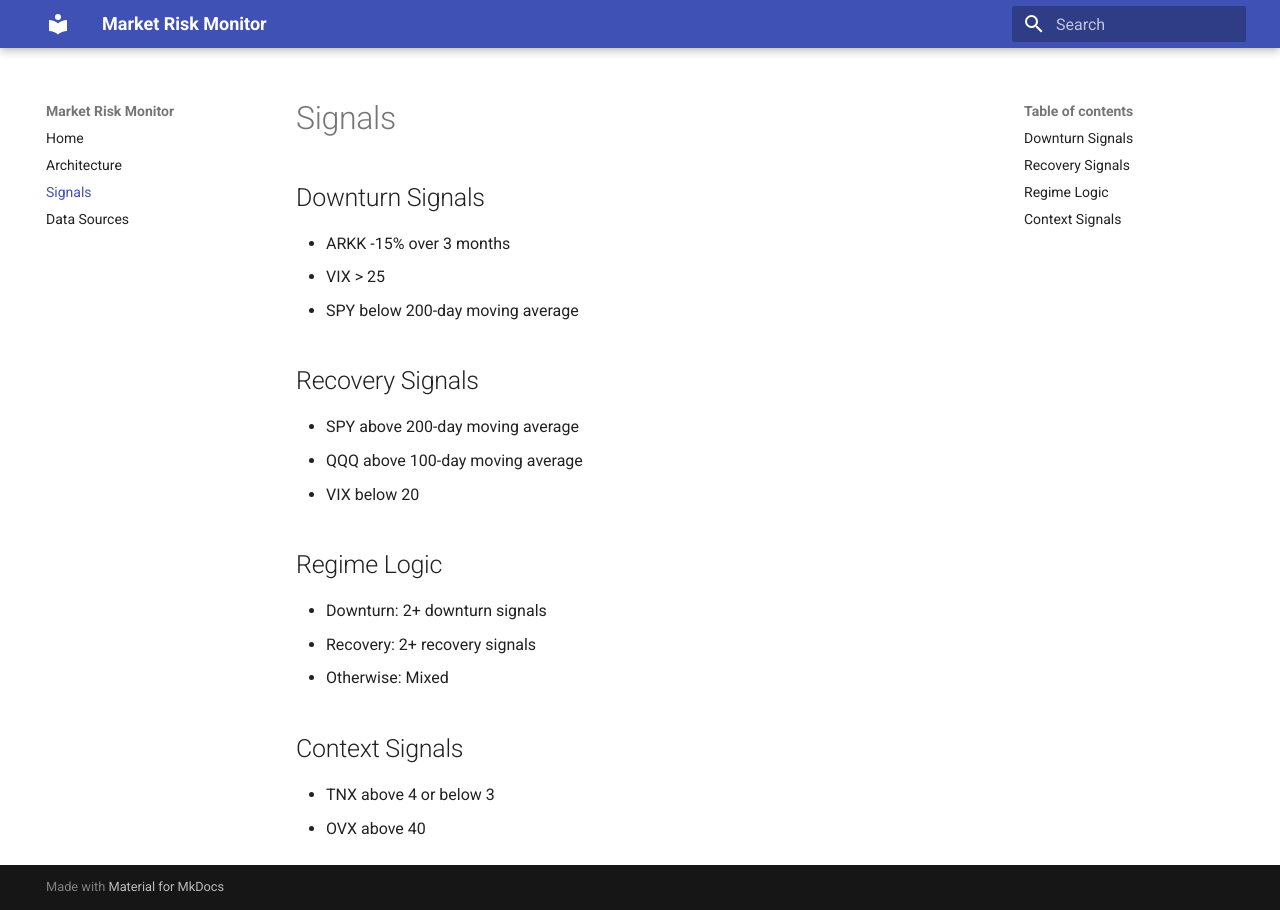
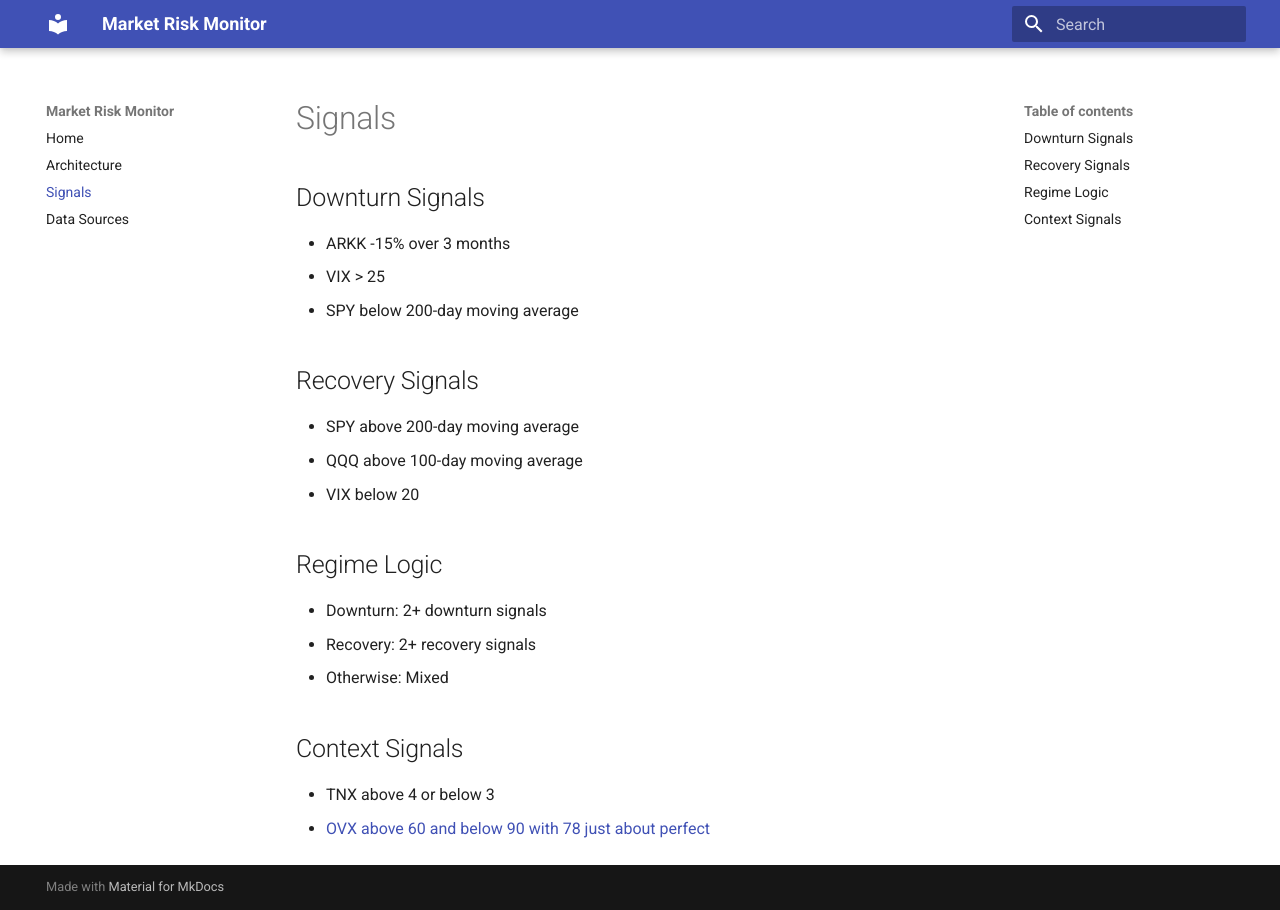
Before and after one commit to kam-reef/market-summary, an MkDocs documentation site: the page built from docs/signals.md, in a window 1280 px wide. Built offline with MkDocs 1.6.1 and Material for MkDocs 9.7.7, drawn with Linux system fonts in a browser that asks for light colours.

Commit message:
Update signal for OVX context

```diff
--- a/docs/signals.md
+++ b/docs/signals.md
@@ -20,4 +20,4 @@
 
 ## Context Signals
 - TNX above 4 or below 3
-- OVX above 40
+- [OVX above 60 and below 90 with 78 just about perfect](https://youtube.com/shorts/CX-mXJHhOvk?si=p0x4U5fr3WQOF5-W)
```
